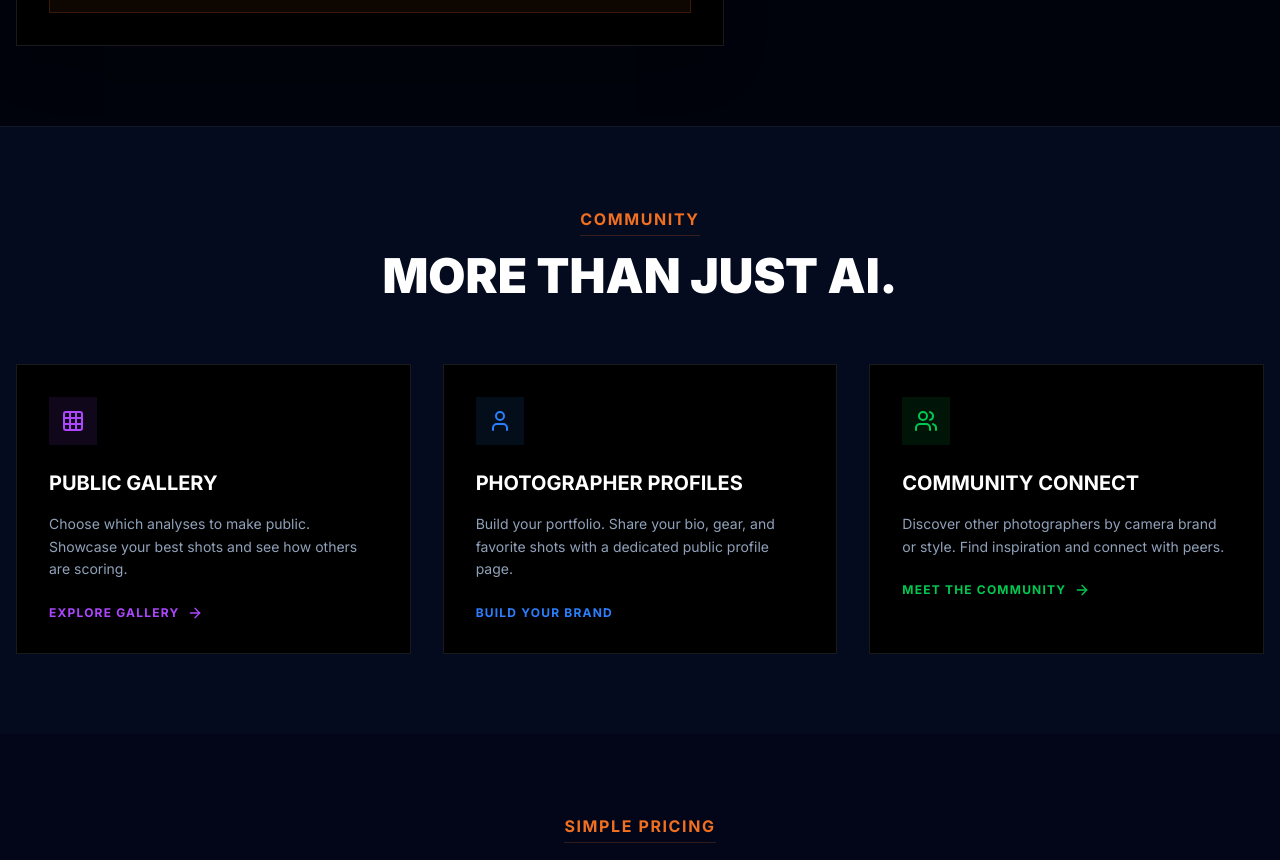
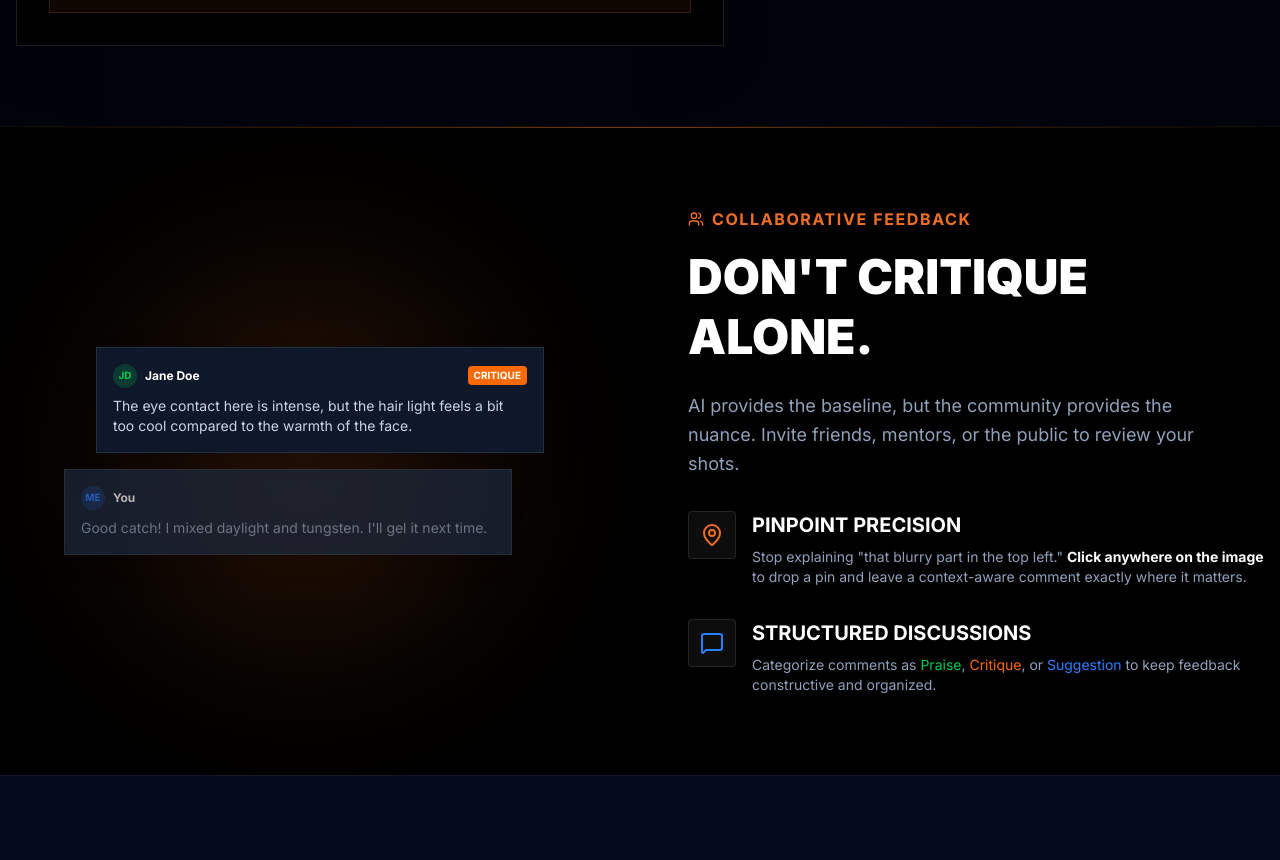
Before and after one commit to dalamar96/snap-critique, a Next.js app: page /about in a window 1280 px wide. Shown: the part 2620-3480 px from the top of the page. Built offline with nearby package versions, Linux system fonts and the light colour scheme; no server answers.

Commit message:
updaetd about page for comment stuff

```diff
--- a/src/app/about/page.tsx
+++ b/src/app/about/page.tsx
@@ -1,5 +1,5 @@
 import Link from 'next/link'
-import { ArrowRight, Check, Camera, Cpu, Zap, Star, ShieldCheck, Sparkles, Grid, User, Users } from 'lucide-react'
+import { ArrowRight, Check, Camera, Cpu, Zap, Star, ShieldCheck, Sparkles, Grid, User, Users, MapPin, MessageSquare } from 'lucide-react'
 import { cn } from '@/lib/utils'
 
 export const metadata = {
@@ -290,6 +290,89 @@ export default function AboutPage() {
         </div>
       </section>
 
+      {/* Collaborative Critique Section */}
+      <section className="py-20 border-t border-white/5 bg-black relative overflow-hidden">
+        <div className="absolute top-0 left-0 w-full h-px bg-gradient-to-r from-transparent via-primary/50 to-transparent" />
+
+        <div className="container px-4 mx-auto">
+            <div className="flex flex-col md:flex-row items-center gap-12 md:gap-24">
+
+                {/* Visuals */}
+                <div className="flex-1 w-full relative">
+                    {/* Mock Comment Thread */}
+                    <div className="relative z-10 space-y-4 max-w-md mx-auto md:ml-auto">
+                        {/* Pinned Comment Bubble */}
+                        <div className="bg-slate-900 border border-white/10 p-4 rounded-xl shadow-2xl rounded-bl-none transform translate-x-4">
+                            <div className="flex items-center justify-between mb-2">
+                                <div className="flex items-center gap-2">
+                                    <div className="w-6 h-6 rounded-full bg-green-500/20 text-green-500 flex items-center justify-center text-[10px] font-bold">JD</div>
+                                    <span className="text-xs font-bold text-white">Jane Doe</span>
+                                </div>
+                                <span className="text-[10px] bg-orange-500 text-white px-1.5 py-0.5 rounded font-bold uppercase">Critique</span>
+                            </div>
+                            <p className="text-sm text-slate-300">The eye contact here is intense, but the hair light feels a bit too cool compared to the warmth of the face.</p>
+                        </div>
+
+                         {/* Reply */}
+                        <div className="bg-slate-800 border border-white/10 p-4 rounded-xl shadow-xl rounded-tr-none transform -translate-x-4 opacity-70">
+                             <div className="flex items-center justify-between mb-2">
+                                <div className="flex items-center gap-2">
+                                    <div className="w-6 h-6 rounded-full bg-blue-500/20 text-blue-500 flex items-center justify-center text-[10px] font-bold">ME</div>
+                                    <span className="text-xs font-bold text-white">You</span>
+                                </div>
+                            </div>
+                            <p className="text-sm text-slate-400">Good catch! I mixed daylight and tungsten. I'll gel it next time.</p>
+                        </div>
+                    </div>
+
+                    {/* Pin Graphic */}
+                    <div className="absolute -top-12 left-1/2 -translate-x-1/2 w-80 h-80 bg-primary/20 rounded-full blur-[100px] pointer-events-none" />
+                </div>
+
+                {/* Text Content */}
+                <div className="flex-1 w-full text-left">
+                    <div className="inline-flex items-center gap-2 text-primary font-bold uppercase tracking-widest mb-4">
+                        <Users className="w-4 h-4" />
+                        Collaborative Feedback
+                    </div>
+                    <h2 className="text-3xl md:text-5xl font-black text-white uppercase mb-6 leading-tight">
+                        Don't Critique Alone.
+                    </h2>
+                    <p className="text-slate-400 text-lg leading-relaxed mb-8 max-w-lg">
+                        AI provides the baseline, but the community provides the nuance. Invite friends, mentors, or the public to review your shots.
+                    </p>
+
+                    <div className="space-y-8">
+                        <div className="flex gap-4">
+                            <div className="w-12 h-12 rounded bg-white/5 border border-white/10 flex items-center justify-center shrink-0">
+                                <MapPin className="w-6 h-6 text-primary" />
+                            </div>
+                            <div>
+                                <h3 className="text-xl font-bold text-white uppercase mb-2">Pinpoint Precision</h3>
+                                <p className="text-slate-400 text-sm">
+                                    Stop explaining "that blurry part in the top left." <strong className="text-white">Click anywhere on the image</strong> to drop a pin and leave a context-aware comment exactly where it matters.
+                                </p>
+                            </div>
+                        </div>
+
+                        <div className="flex gap-4">
+                             <div className="w-12 h-12 rounded bg-white/5 border border-white/10 flex items-center justify-center shrink-0">
+                                <MessageSquare className="w-6 h-6 text-blue-500" />
+                            </div>
+                            <div>
+                                <h3 className="text-xl font-bold text-white uppercase mb-2">Structured Discussions</h3>
+                                <p className="text-slate-400 text-sm">
+                                    Categorize comments as <span className="text-green-500">Praise</span>, <span className="text-orange-500">Critique</span>, or <span className="text-blue-500">Suggestion</span> to keep feedback constructive and organized.
+                                </p>
+                            </div>
+                        </div>
+                    </div>
+                </div>
+
+            </div>
+        </div>
+      </section>
+
 
       {/* Community Section */}
       <section className="py-20 border-t border-white/5 bg-slate-900/30">
```
